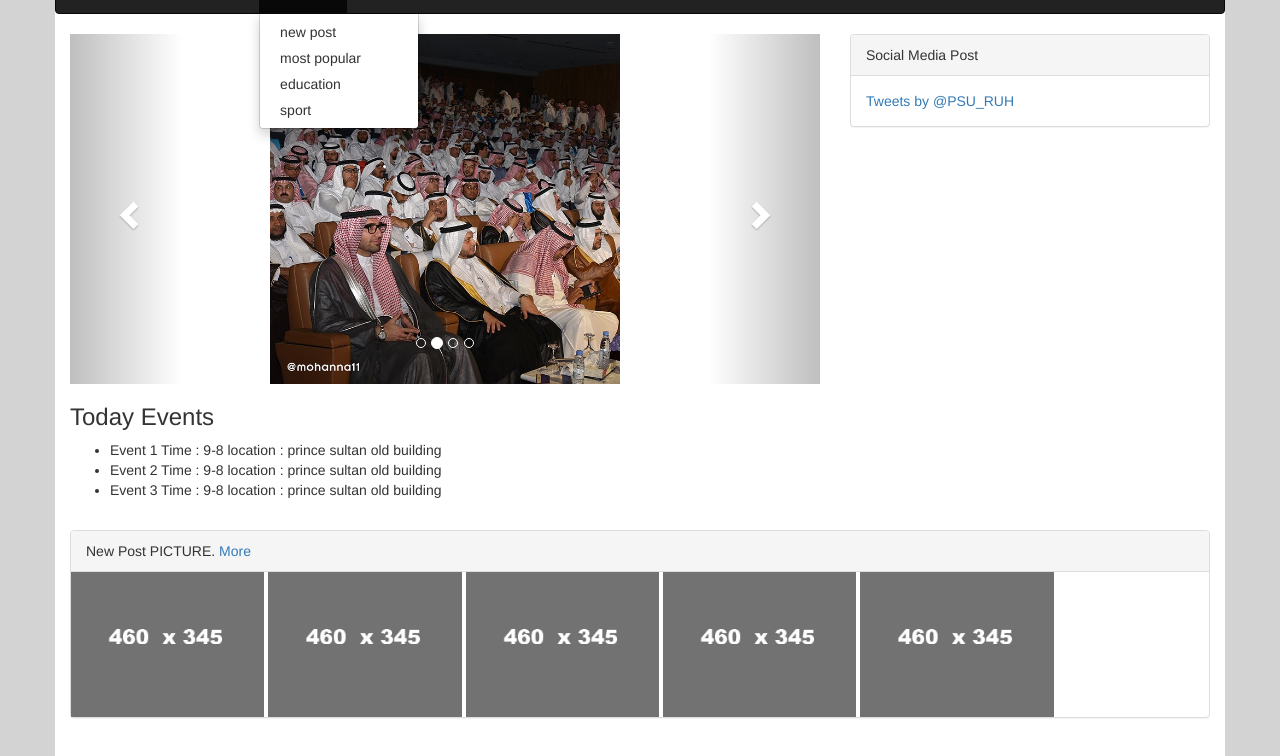
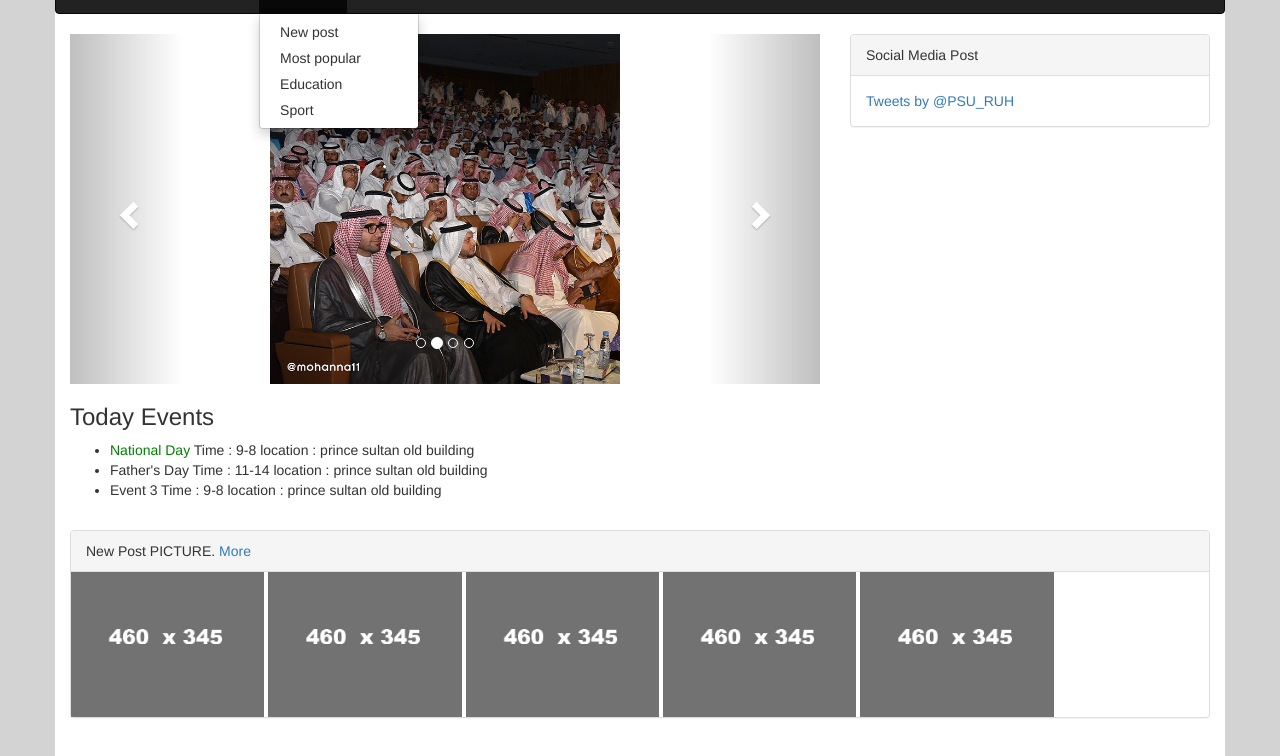
Before and after one commit to sulaiman94/media-center-v2, a plain HTML site: page index.html in a window 1280 px wide. Both pictures are taken after a click on the link "Picture". Shown: the part 38-794 px from the top of the page. Drawn offline with nearby package versions, Linux system fonts and the light colour scheme.

Commit message:
Update index.html

```diff
--- a/index.html
+++ b/index.html
@@ -36,19 +36,19 @@
 								<li class="dropdown"><a class="dropdown-toggle"
 									data-toggle="dropdown" href="#">Picture <span class="caret"></span></a>
 									<ul class="dropdown-menu">
-										<li><a href="pic-catagories/newpost.html">new post</a></li>
-										<li><a href="pic-catagories/popular.html">most popular</a></li>
-										<li><a href="pic-catagories/education.html">education</a></li>
-										<li><a href="pic-catagories/sport.html">sport</a></li>
+										<li><a href="pic-catagories/newpost.html">New post</a></li>
+										<li><a href="pic-catagories/popular.html">Most popular</a></li>
+										<li><a href="pic-catagories/education.html">Education</a></li>
+										<li><a href="pic-catagories/sport.html">Sport</a></li>
 
 									</ul></li>
 								<li class="dropdown"><a class="dropdown-toggle"
 									data-toggle="dropdown" href="#">Video<span class="caret"></span></a>
 									<ul class="dropdown-menu">
-										<li><a href="vid-catagories/newpost.html">new post</a></li>
-										<li><a href="vid-catagories/popular.html">most popular</a></li>
-										<li><a href="vid-catagories/education.html">education</a></li>
-										<li><a href="vid-catagories/sport.html">sport</a></li>
+										<li><a href="vid-catagories/newpost.html">New post</a></li>
+										<li><a href="vid-catagories/popular.html">Most popular</a></li>
+										<li><a href="vid-catagories/education.html">Education</a></li>
+										<li><a href="vid-catagories/sport.html">Sport</a></li>
 
 									</ul></li>
 								<li><a href="ev-req.html">Event request</a></li>
@@ -120,8 +120,8 @@
 				<div>
 					<h3>Today Events</h3>
 					<ul>
-						<li>Event 1 Time : 9-8 location : prince sultan old building</li>
-						<li>Event 2 Time : 9-8 location : prince sultan old building</li>
+						<li><span style="color:green">National Day</span> Time : 9-8 location : prince sultan old building</li>
+						<li>Father's Day Time : 11-14 location : prince sultan old building</li>
 						<li>Event 3 Time : 9-8 location : prince sultan old building</li>
 					</ul>
 				</div>
```
